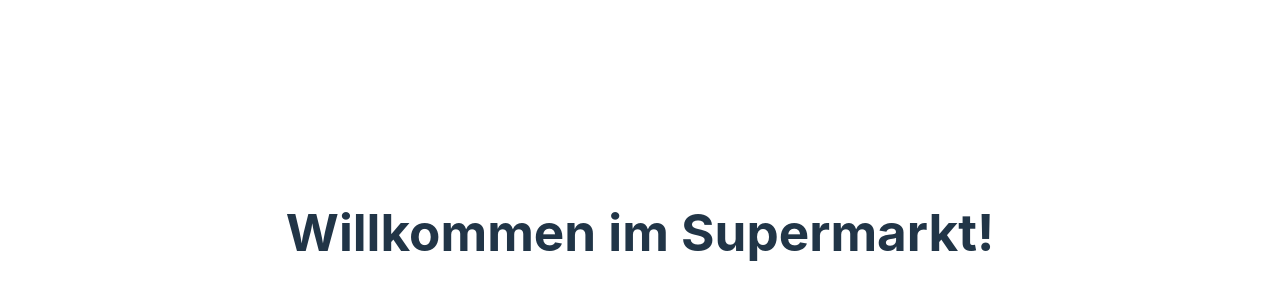
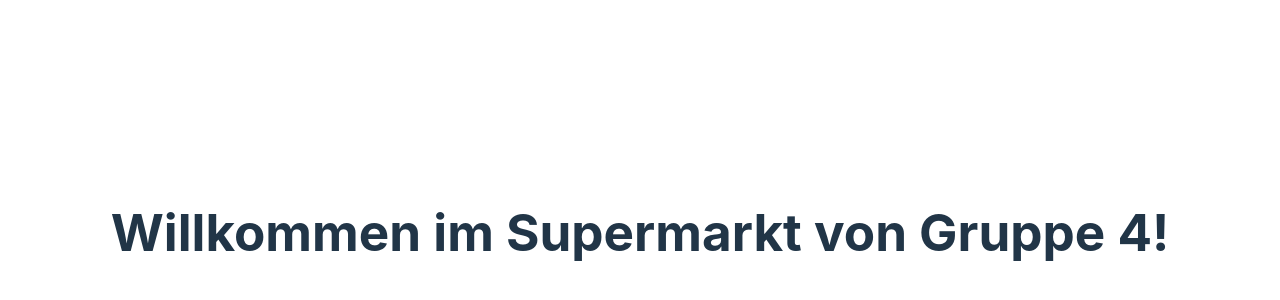
Before and after one commit to Vaaince/DHBW-Kasse-Gruppe-4-Frontend, a React (Vite) app: page / in a window 1280 px wide. Shown: the part 168-468 px from the top of the page. Built offline with nearby package versions, Linux system fonts and the light colour scheme.

Commit message:
Initial commit von Gruppe 4

```diff
--- a/src/pages/Home.tsx
+++ b/src/pages/Home.tsx
@@ -3,7 +3,7 @@ import '../App.css'
 function Home() {
   return (
     <>
-      <h1>Willkommen im Supermarkt!</h1>
+      <h1>Willkommen im Supermarkt von Gruppe 4!</h1>
     </>
   )
 }
```
Also changed, not shown: 2 other files (tests, documents, lock files or other folders).
